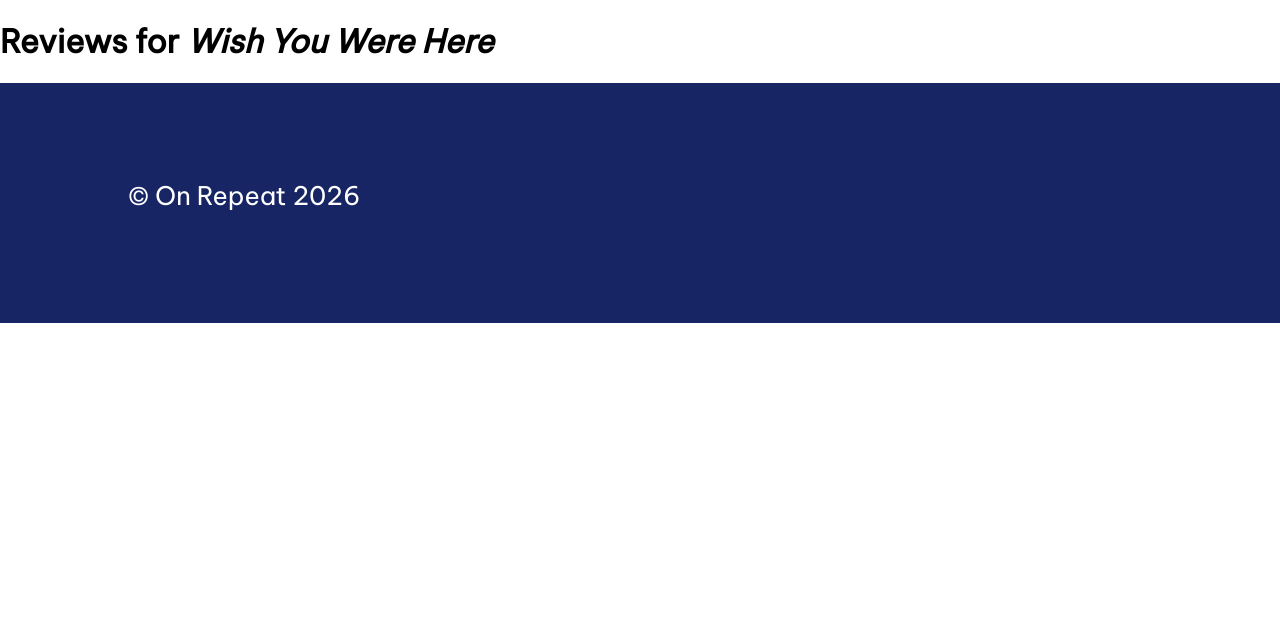
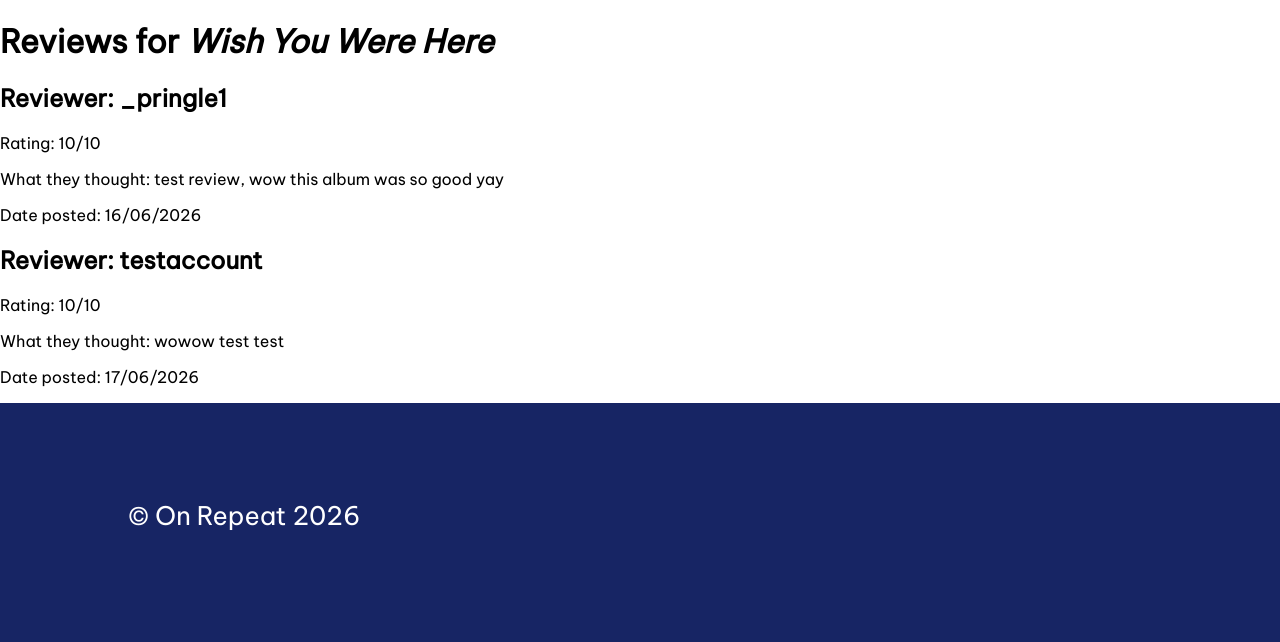
Before and after one commit to pringle-1/On-Repeat, a Flask app: page /album/1/reviews in a window 1280 px wide. Shown: the part 88-730 px from the top of the page. Run offline with Flask 3, Linux system fonts and the light colour scheme; data comes from the database, SQL or seed files in the repository; both versions use the stored data as it was after the commit.

Commit message:
finished review feature and displayed reviews on reviews.html

```diff
--- a/app.py
+++ b/app.py
@@ -133,24 +133,34 @@ def album(id):
 # Route to write an album review
 @app.route('/album/<int:id>/review', methods=['GET', 'POST'])
 def review(id):
-    sql = """SELECT * FROM Album WHERE album_id = ?;"""
+    sql = """SELECT * FROM Album JOIN Artist ON Album.artist_id = Artist.artist_id WHERE album_id = ?;"""
     album = query_db(sql,(id,),True)
     if album is None:
         abort(404)
     if 'user_id' not in session:
         return redirect(url_for('login'))
+    if request.method == 'POST':
+        rating = request.form['rating']
+        review_text = request.form['review_text']
+        db = get_db()
+        try:
+            db.execute('INSERT INTO Review (user_id, album_id, rating, review_text, review_date) VALUES (?, ?, ?, ?, ?)', (session['user_id'], id, rating, review_text, date.today().strftime('%d/%m/%Y')))
+            db.commit()
+            return redirect(url_for('reviews', id=id))
+        except sqlite3.IntegrityError:
+            return render_template("review.html", album=album, error="You have already reviewed this album!")
     return render_template("review.html", album=album)
 
 # Route to read the reviews for one album
 @app.route('/album/<int:id>/reviews')
 def reviews(id):
-    sql = """SELECT * FROM Review WHERE album_id = ?;"""
+    sql = """SELECT Review.*, User.username FROM Review JOIN User ON Review.user_id = User.user_id WHERE album_id = ?;"""
     albumsql = """SELECT * FROM Album WHERE album_id = ?"""
-    album = query_db(albumsql,(id,),True)
-    review = query_db(sql,(id,))
+    album = query_db(albumsql,(id,), True)
+    reviews = query_db(sql,(id,))
     if album is None:
         abort(404)
-    return render_template("reviews.html", album=album, review=review)
+    return render_template("reviews.html", album=album, reviews=reviews)
 
 # Route for artists page
 @app.route('/artists')
--- a/templates/reviews.html
+++ b/templates/reviews.html
@@ -5,4 +5,14 @@
 <!-- Read Reviews page main content block -->
 {% block content %}
 <h1>Reviews for <em>{{ album['album_title'] }}</em></h1>
+{% if reviews %}
+    {% for review in reviews %}
+        <h2>Reviewer: {{ review['username'] }}</h2>
+        <p>Rating: {{ review['rating'] }}/10</p>
+        <p>What they thought: {{ review['review_text'] }}</p>
+        <p>Date posted: {{ review['review_date']}}</p>
+    {% endfor %}
+{% else %}
+    <p>There are no reviews for this album yet!</p>
+{% endif %}
 {% endblock %}
```
Also changed, not shown: templates/review.html (+8 -4 lines), onrepeat.db, 1 other file.
